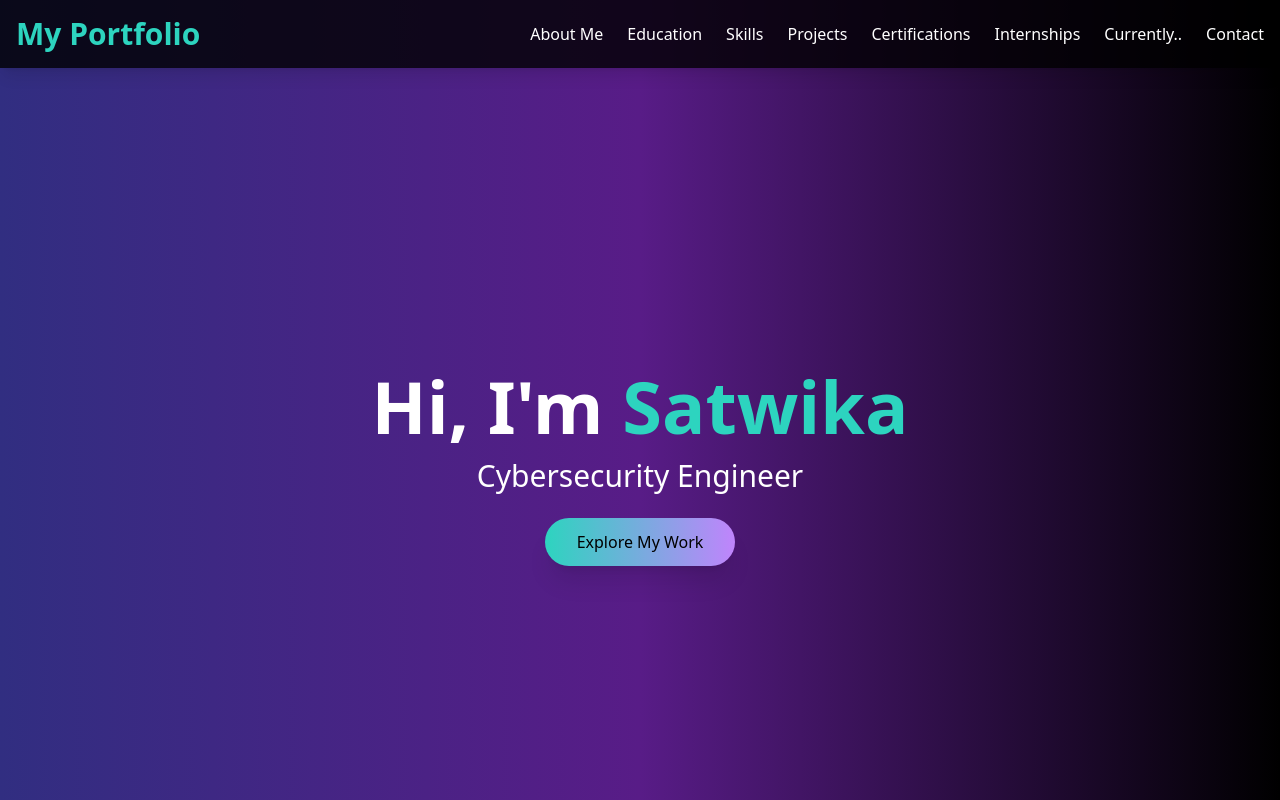
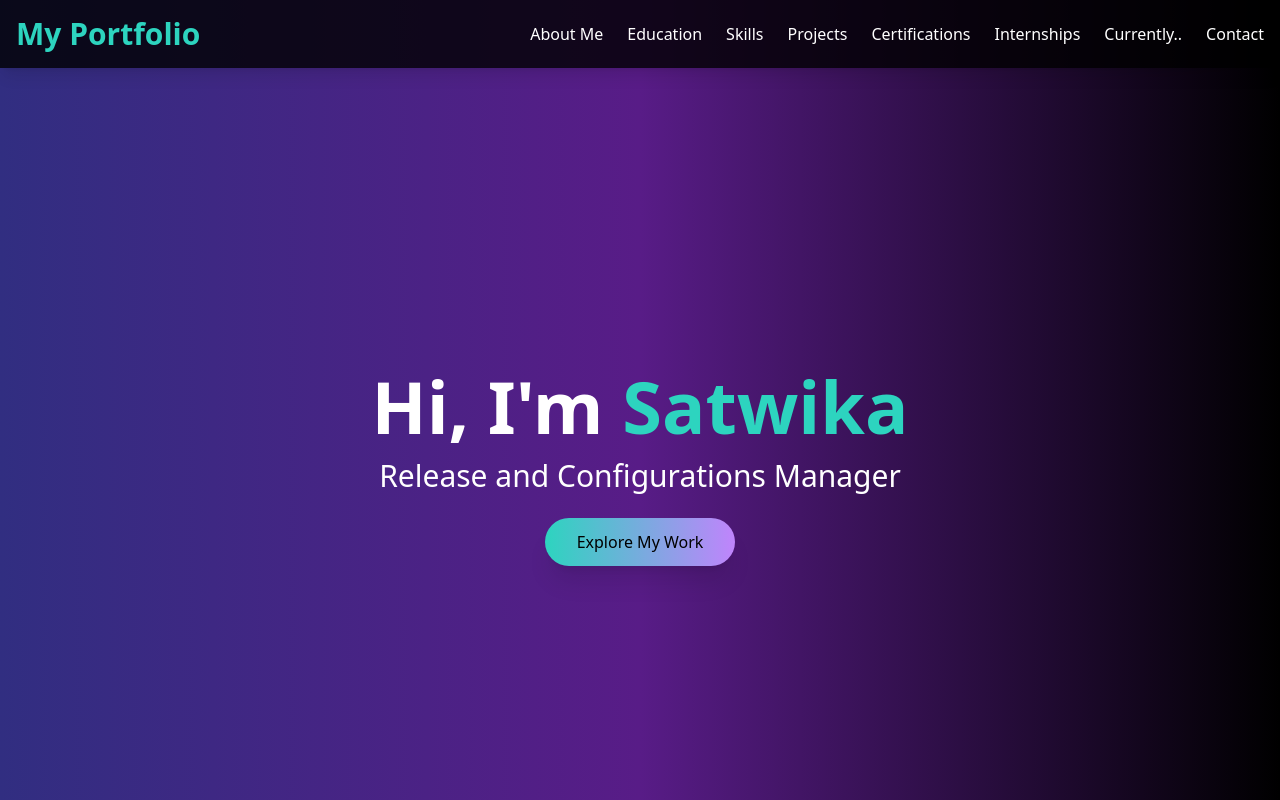
Before and after one commit to PoluriLakshmiSatwika/My_Portfolio, a plain HTML site: page index.html in a window 1280 px wide. Shown: the top 800 px of the page. Drawn offline with nearby package versions, Linux system fonts and the light colour scheme.

Commit message:
Update index.html

```diff
--- a/index.html
+++ b/index.html
@@ -3,7 +3,7 @@
 <head>
   <meta charset="UTF-8">
   <meta name="viewport" content="width=device-width, initial-scale=1.0">
-  <title>Satwi's Portfolio</title>
+  <title>Satwika's Portfolio</title>
   <script src="https://cdn.tailwindcss.com"></script>
   <link rel="stylesheet" href="https://cdnjs.cloudflare.com/ajax/libs/animate.css/4.1.1/animate.min.css">
 </head>
@@ -30,7 +30,7 @@
   <!-- Hero Section -->
   <section class="h-screen flex flex-col items-center justify-center text-center animate__animated animate__fadeIn">
     <h2 class="text-5xl md:text-7xl font-extrabold mb-4">Hi, I'm <span class="text-teal-400">Satwika</span></h2>
-    <p class="text-2xl md:text-3xl mb-6 max-w-3xl">Cybersecurity Engineer</p>
+    <p class="text-2xl md:text-3xl mb-6 max-w-3xl">Release and Configurations Manager</p>
     <a href="#projects" class="bg-gradient-to-r from-teal-400 to-purple-400 text-black py-3 px-8 rounded-full shadow-xl hover:scale-105 transition-transform">Explore My Work</a>
   </section>
 
```
